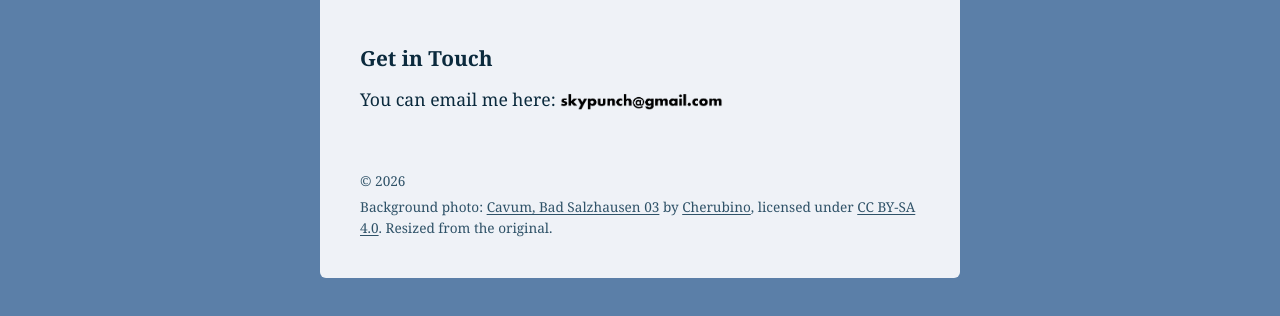
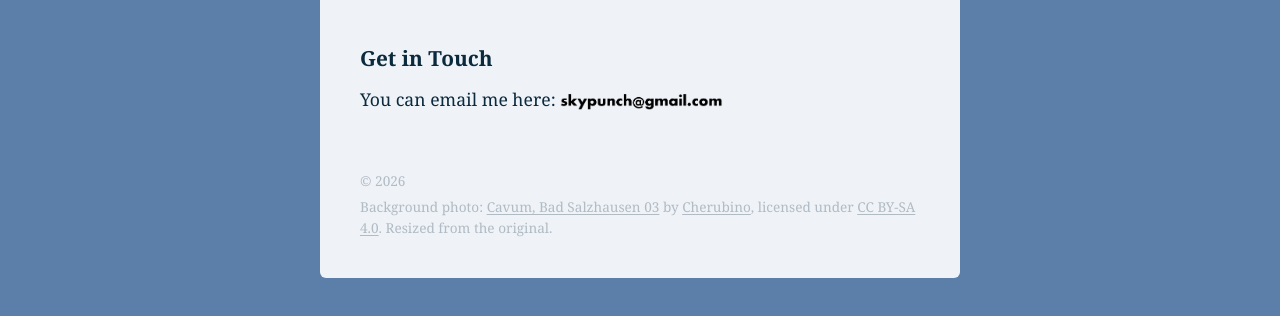
Before and after one commit to skypunch/skypunch.github.io, a plain HTML site: page index.html in a window 1280 px wide. Shown: the part 840-1156 px from the top of the page. Drawn offline with Linux system fonts and the light colour scheme.

Commit message:
Make footer copyright and photo credit fainter
Co-Authored-By: Claude Fable 5.2 <noreply@anthropic.com>

```diff
--- a/index.html
+++ b/index.html
@@ -81,7 +81,7 @@
       margin-top: 3.5rem;
       font-size: 0.85rem;
       line-height: 1.5;
-      color: var(--soft);
+      color: #b0bbc4;
     }
 
     footer p + p { margin-top: 0.4rem; }
```
